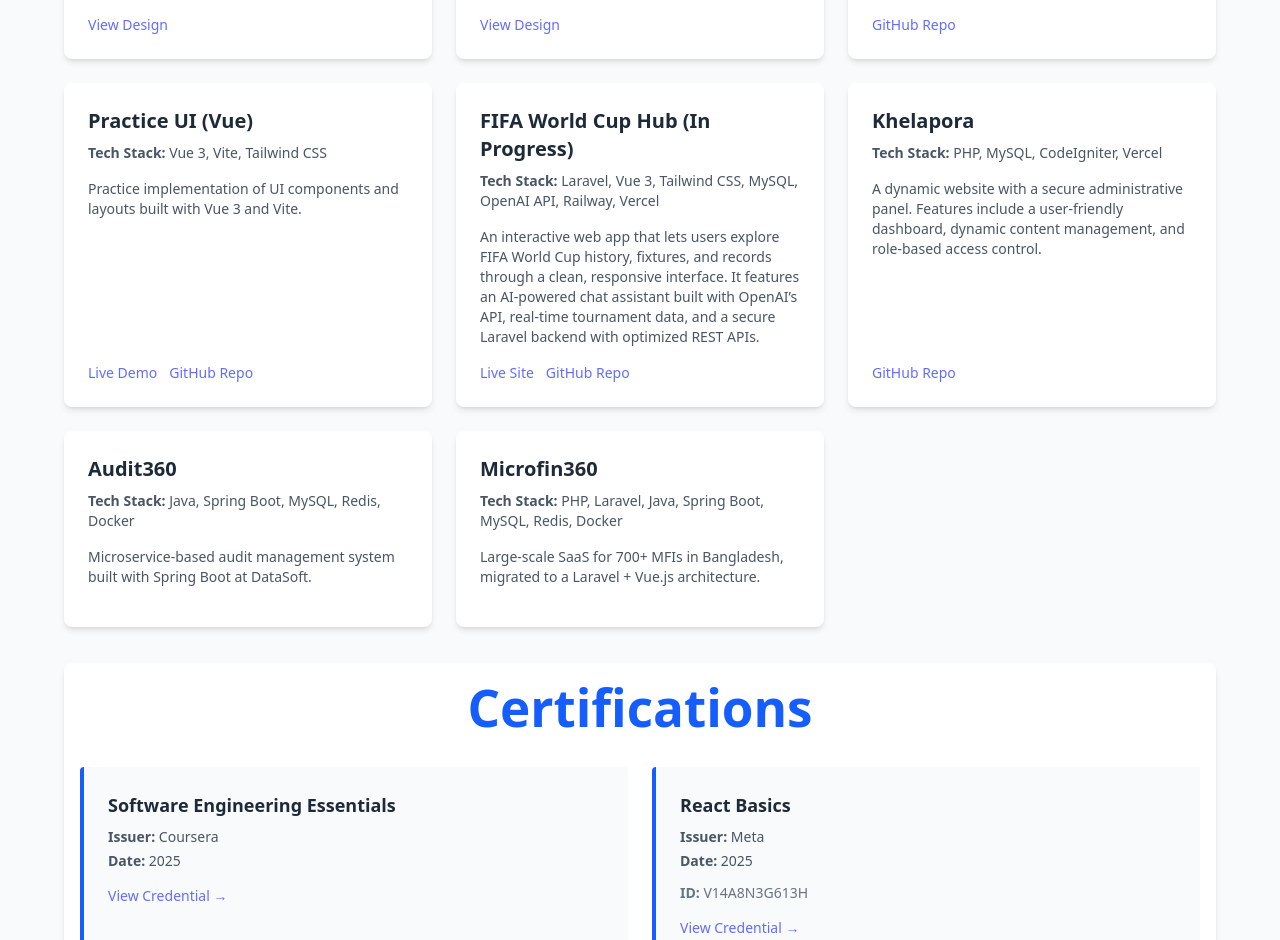
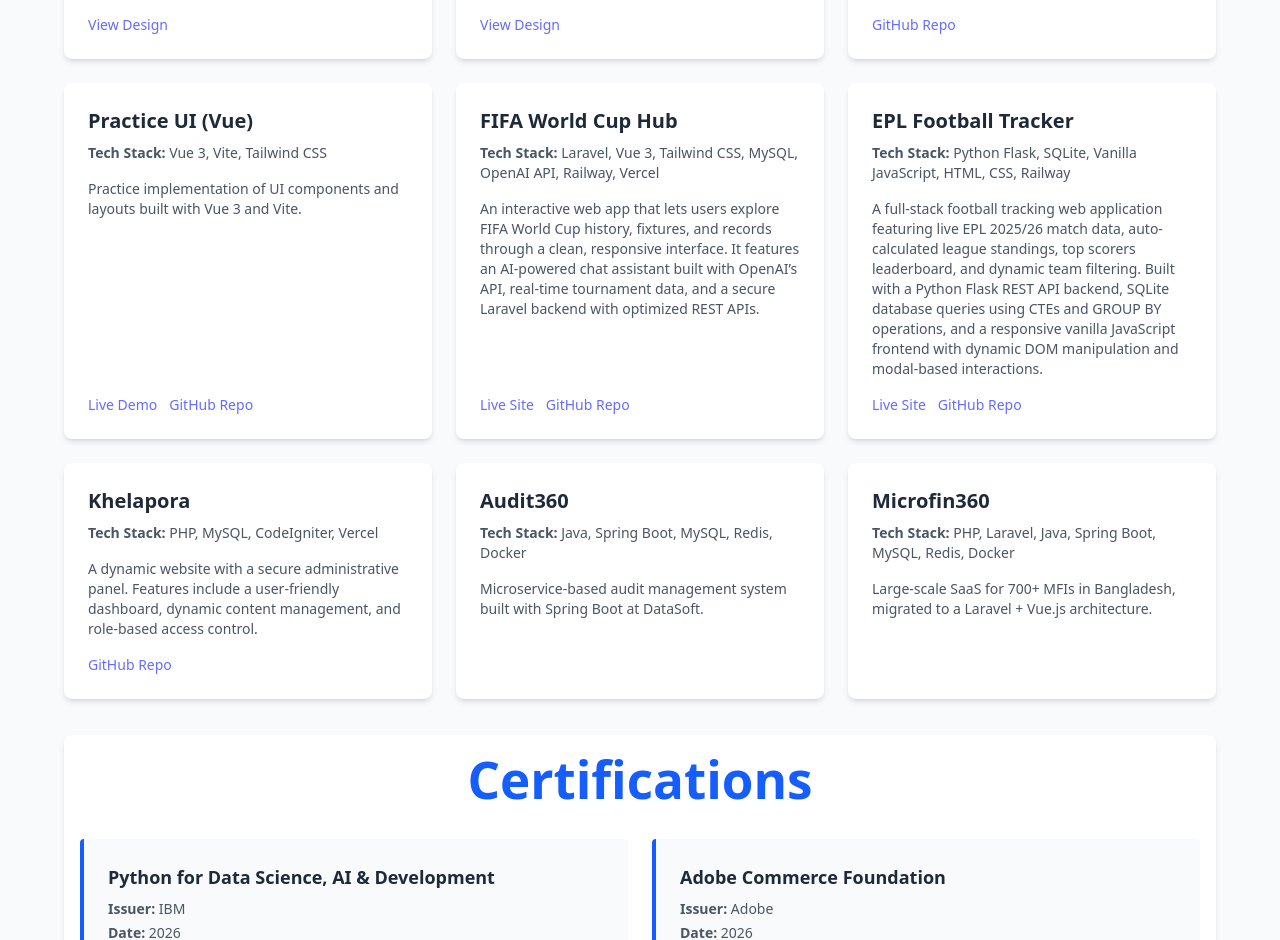
Before and after one commit to Nafiz12/portfolio-website, a React (Vite) app in the folder frontend/: page / in a window 1280 px wide. Shown: the part 3673-4613 px from the top of the page. Built offline with nearby package versions, Linux system fonts and the light colour scheme.

Commit message:
updated project and certificate

```diff
--- a/frontend/src/pages/Certifications.jsx
+++ b/frontend/src/pages/Certifications.jsx
@@ -1,5 +1,19 @@
 export default function Certifications() {
   const certifications = [
+    {
+      title: "Python for Data Science, AI & Development",
+      issuer: "IBM",
+      date: "2026",
+      credentialId: "",
+      link: "https://www.coursera.org/account/accomplishments/verify/TC7JSWVGISOQ"
+    },
+    {
+      title: "Adobe Commerce Foundation",
+      issuer: "Adobe",
+      date: "2026",
+      credentialId: "",
+      link: "https://www.coursera.org/account/accomplishments/specialization/MDM1IGLTTWG0"
+    },
     {
       title: "Software Engineering Essentials",
       issuer: "Coursera",
@@ -7,6 +21,7 @@ export default function Certifications() {
       credentialId: "",
       link: "https://www.credly.com/badges/2fc05920-d089-46ae-9947-4ad688c2e5da/linked_in_profile"
     },
+
      {
       title: "Progressive Web App with JavaScript: Make a Scavenger PWA",
       issuer: "Coursera",
--- a/frontend/src/pages/Projects.jsx
+++ b/frontend/src/pages/Projects.jsx
@@ -35,7 +35,7 @@ export default function Projects() {
       ],
     },
     {
-      title: "FIFA World Cup Hub (In Progress)",
+      title: "FIFA World Cup Hub",
       TechStack: "Tech Stack: Laravel, Vue 3, Tailwind CSS, MySQL, OpenAI API, Railway, Vercel",
       description:
         "An interactive web app that lets users explore FIFA World Cup history, fixtures, and records through a clean, responsive interface. It features an AI-powered chat assistant built with OpenAI’s API, real-time tournament data, and a secure Laravel backend with optimized REST APIs.",
@@ -43,6 +43,16 @@ export default function Projects() {
         { label: "Live Site", url: "https://worldcup2026hub.vercel.app/" },
         { label: "GitHub Repo", url: "https://github.com/Nafiz12/world-cup-hub" },
       ],
+    },
+     {
+        title: "EPL Football Tracker",
+        TechStack: "Tech Stack: Python Flask, SQLite, Vanilla JavaScript, HTML, CSS, Railway",
+        description:
+          "A full-stack football tracking web application featuring live EPL 2025/26 match data, auto-calculated league standings, top scorers leaderboard, and dynamic team filtering. Built with a Python Flask REST API backend, SQLite database queries using CTEs and GROUP BY operations, and a responsive vanilla JavaScript frontend with dynamic DOM manipulation and modal-based interactions.",
+        links: [
+          { label: "Live Site", url: "https://nafizfootballtracker.up.railway.app/" },
+          { label: "GitHub Repo", url: "https://github.com/Nafiz12/football-trackerL" },
+        ],
     },
     {
       title: "Khelapora",
```
